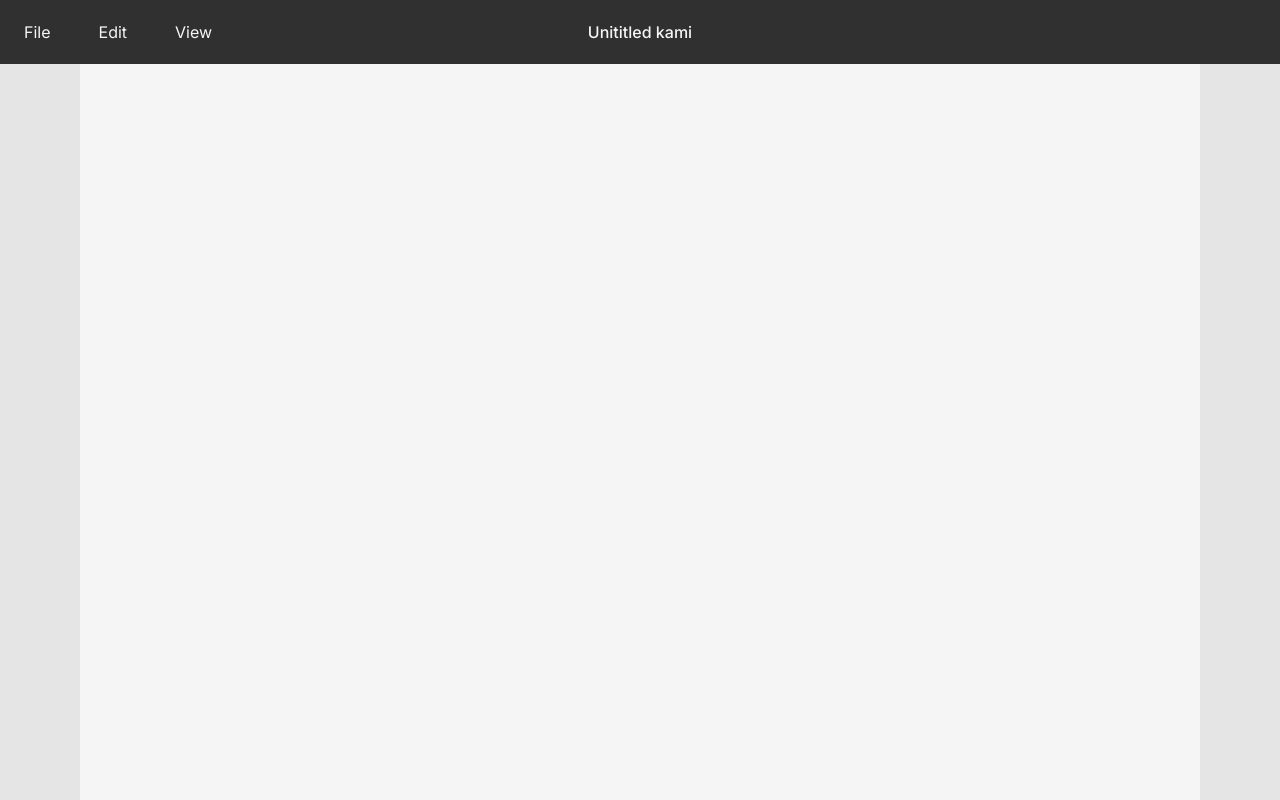
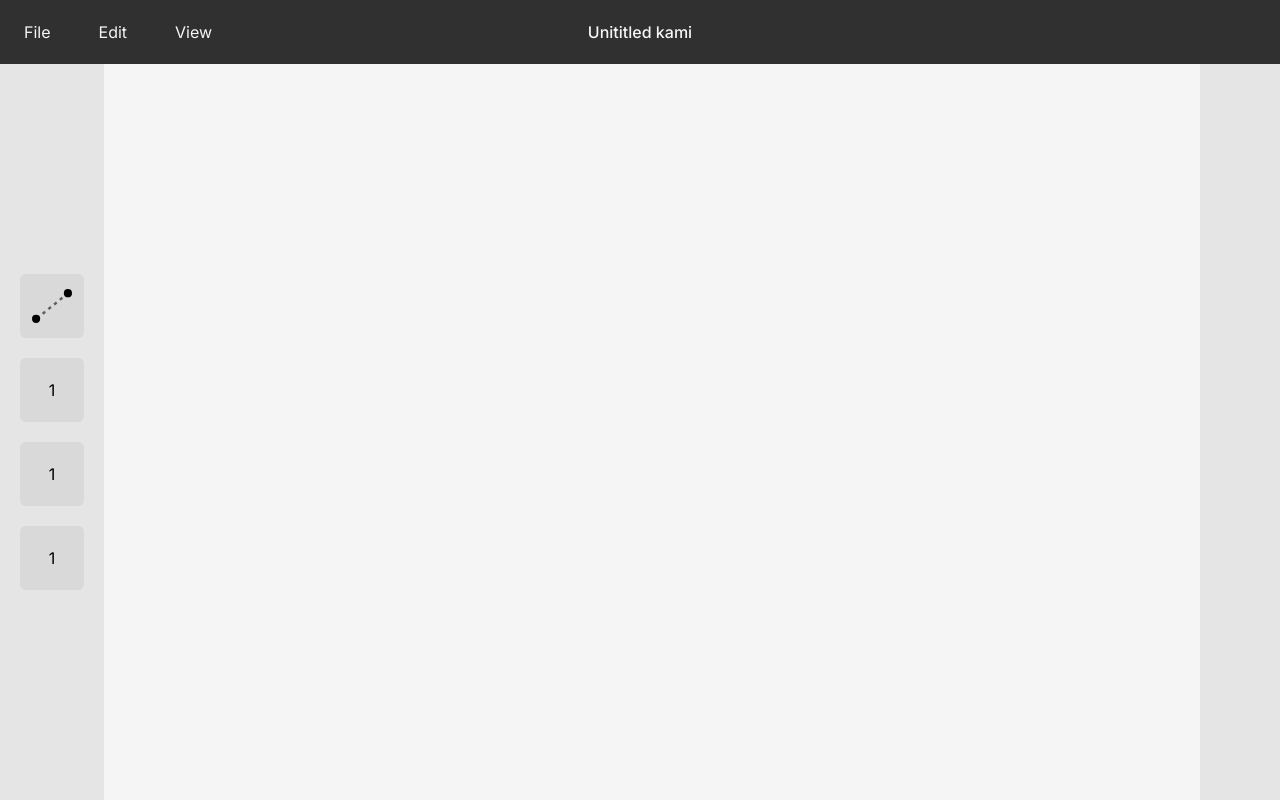
Before and after one commit to ericleonen/kamibase, a Next.js app: page /editor in a window 1280 px wide. Built offline with nearby package versions, Linux system fonts and the light colour scheme.

Commit message:
add point to point tool button and other button placeholders

```diff
--- a/src/app/editor/_components/LeftSection.tsx
+++ b/src/app/editor/_components/LeftSection.tsx
@@ -1,7 +1,32 @@
+import Image from "next/image";
+
 export default function LeftSection() {
     return (
-        <div className="w-20 h-full bg-theme-light-gray">
-
+        <div className="flex flex-col justify-center px-5 h-full bg-theme-light-gray">
+            <ToolButton>
+                <Image src="/pointToPointIcon.svg" alt="Point to point tool" height={40} width={40} />
+            </ToolButton>
+            <ToolButton>
+                1
+            </ToolButton>
+            <ToolButton>
+                1
+            </ToolButton>
+            <ToolButton>
+                1
+            </ToolButton>
         </div>
     )
 }
+
+type ToolButtonProps = {
+    children: React.ReactNode
+}
+
+function ToolButton({ children }: ToolButtonProps) {
+    return (
+        <button className="bg-theme-gray h-16 w-16 rounded-md mb-5 last:mb-0 relative flex justify-center items-center">
+            {children}
+        </button>
+    )
+}
--- a/tailwind.config.ts
+++ b/tailwind.config.ts
@@ -16,7 +16,8 @@ const config: Config = {
       colors: {
         "theme-white": "#F5F5F5",
         "theme-black": "#303030",
-        "theme-light-gray": "#E5E5E5"
+        "theme-light-gray": "#E5E5E5",
+        "theme-gray": "#D9D9D9"
       }
     },
   },
```
Also changed, not shown: public/pointToPointIcon.svg (added).
